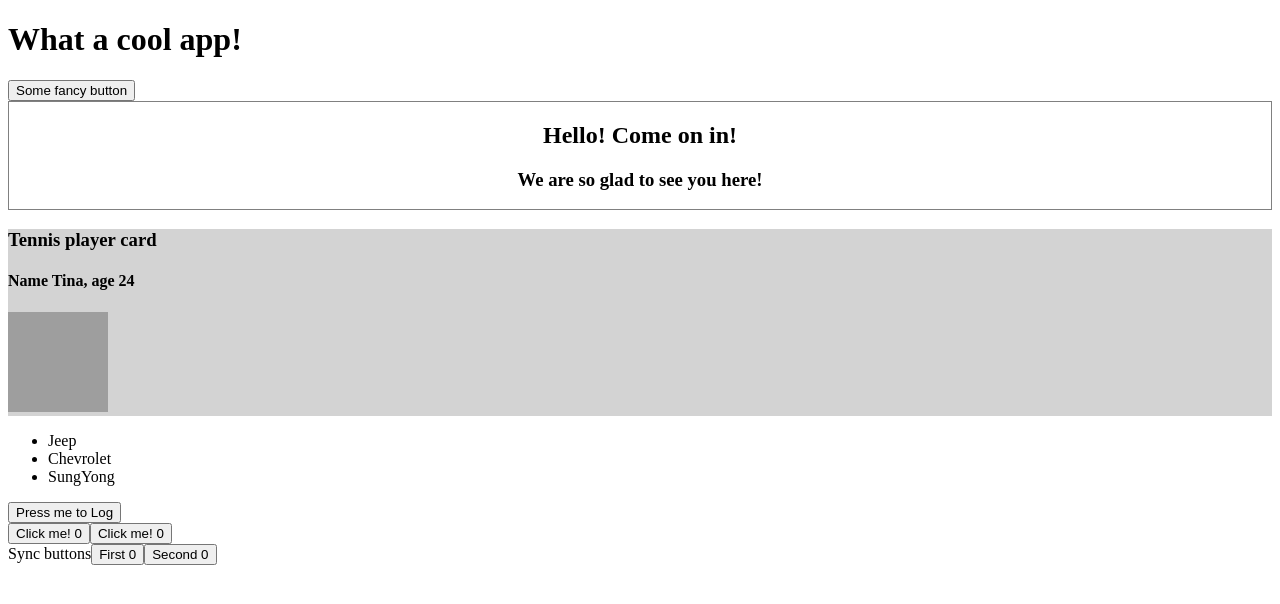
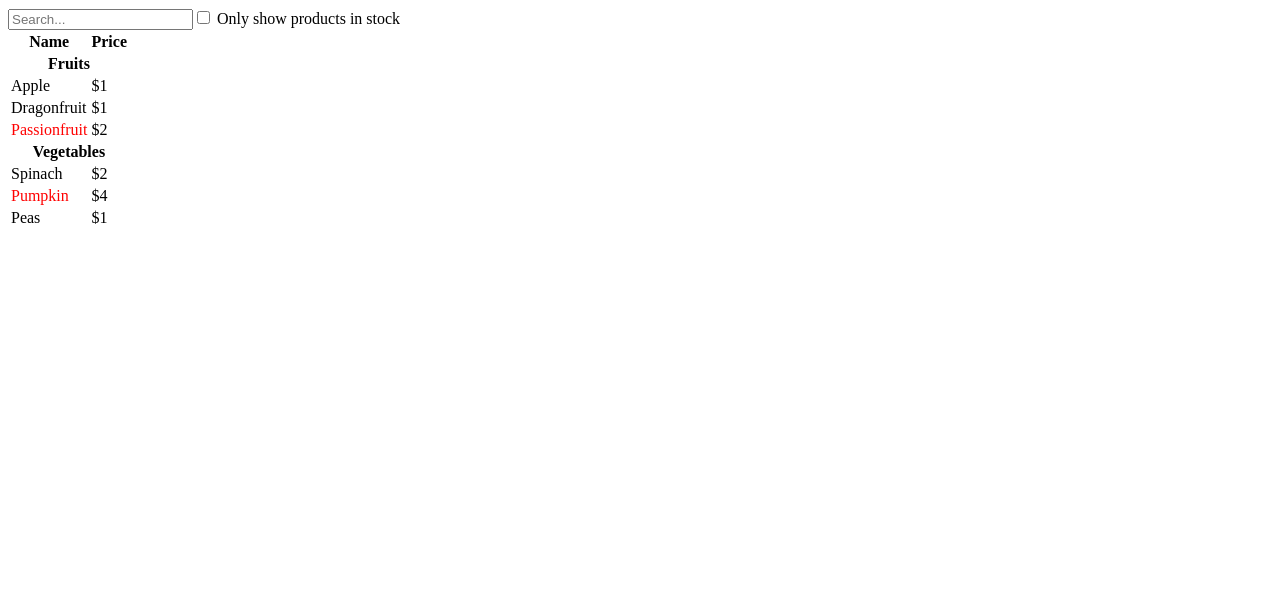
Before and after one commit to Yurimcalex/react-sandbox, a React (Vite) app: page / in a window 1280 px wide. Shown: the top 604 px of the page. Built offline with nearby package versions, Linux system fonts and the light colour scheme; grey boxes are pictures that could not be loaded.

Commit message:
Assemble components into an app

```diff
--- a/src/App.jsx
+++ b/src/App.jsx
@@ -1,10 +1,11 @@
 import './App.css';
 import QS from './qs/QS.jsx';
+import TR from './tr/TR.jsx';
 
 const App = () => {
   return (
     <div>
-      <QS />
+      <TR />
     </div>
   );
 };
--- a/src/tr/FilterableProductTable.jsx
+++ b/src/tr/FilterableProductTable.jsx
@@ -1,3 +1,6 @@
+import SearchBar from './SearchBar.jsx';
+import ProductTable from './ProductTable.jsx';
+
 export default function FilterableProductTable({ products }) {
 	return (
 		<div>
--- a/src/tr/ProductTable.jsx
+++ b/src/tr/ProductTable.jsx
@@ -1,3 +1,6 @@
+import ProductCategoryRow from './ProductCategoryRow.jsx';
+import ProductRow from './ProductRow.jsx';
+
 export default function ProductTable({ products }) {
 	const rows = [];
 	let lastCategory = null;
@@ -29,7 +32,7 @@ export default function ProductTable({ products }) {
 					<th>Name</th>
 					<th>Price</th>
 				</tr>
-			<thead>
+			</thead>
 			<tbody>{rows}</tbody>
 		</table>
 	);
--- /dev/null
+++ b/src/tr/TR.jsx
@@ -0,0 +1,18 @@
+import FilterableProductTable from './FilterableProductTable.jsx';
+
+const PRODUCTS = [
+  { category: "Fruits", price: "$1", stocked: true, name: "Apple" },
+  { category: "Fruits", price: "$1", stocked: true, name: "Dragonfruit" },
+  { category: "Fruits", price: "$2", stocked: false, name: "Passionfruit" },
+  { category: "Vegetables", price: "$2", stocked: true, name: "Spinach" },
+  { category: "Vegetables", price: "$4", stocked: false, name: "Pumpkin" },
+  { category: "Vegetables", price: "$1", stocked: true, name: "Peas" }
+];
+
+export default function TR() {
+	return (
+		<div>
+			<FilterableProductTable products={PRODUCTS}/>
+		</div>
+	);
+}
```
